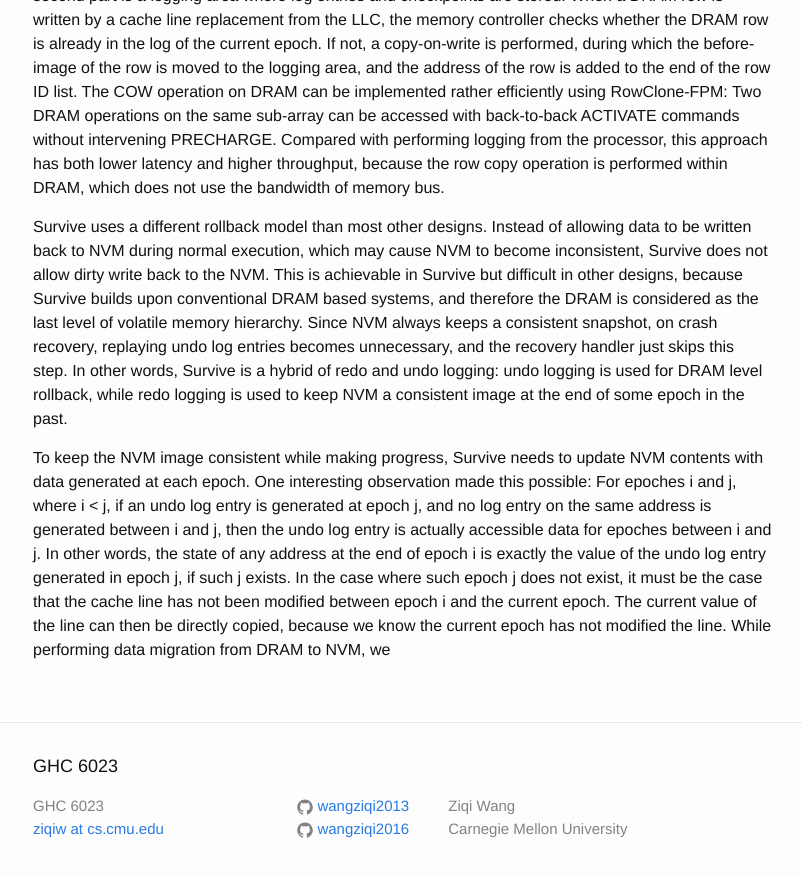
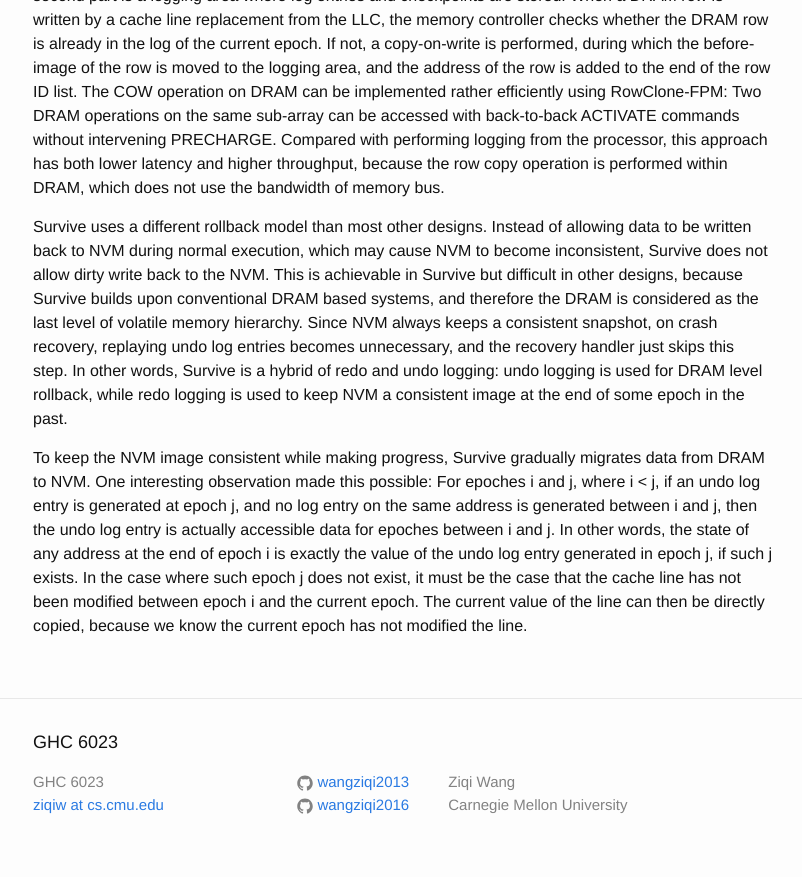
Before and after one commit to wangziqi2013/wangziqi2013.github.io, a Jekyll site: the page built from _posts/2019-03-09-survive.markdown, in a window 1280 px wide and 900 px high, scrolled down 1468 px. Shown: the top 877 px of the window, without its empty margins (237-1039 px from the left). Built offline with Jekyll 4.4.1, drawn with Linux system fonts in a browser that asks for light colours.

Commit message:
Small change

```diff
--- a/_posts/2019-03-09-survive.markdown
+++ b/_posts/2019-03-09-survive.markdown
@@ -62,11 +62,10 @@ on crash recovery, replaying undo log entries becomes unnecessary, and the recov
 words, Survive is a hybrid of redo and undo logging: undo logging is used for DRAM level rollback, while redo logging is
 used to keep NVM a consistent image at the end of some epoch in the past.
 
-To keep the NVM image consistent while making progress, Survive needs to update NVM contents with data generated at each
-epoch. One interesting observation made this possible: For epoches i and j, where i < j, if an undo log entry is generated
-at epoch j, and no log entry on the same address is generated between i and j, then the undo log entry is actually accessible
-data for epoches between i and j. In other words, the state of any address at the end of epoch i is exactly the value of
-the undo log entry generated in epoch j, if such j exists. In the case where such epoch j does not exist, it must be the
-case that the cache line has not been modified between epoch i and the current epoch. The current value of the line can
-then be directly copied, because we know the current epoch has not modified the line. While performing data migration
-from DRAM to NVM, we
+To keep the NVM image consistent while making progress, Survive gradually migrates data from DRAM to NVM. One interesting
+observation made this possible: For epoches i and j, where i < j, if an undo log entry is generated at epoch j, and no
+log entry on the same address is generated between i and j, then the undo log entry is actually accessible data for epoches
+between i and j. In other words, the state of any address at the end of epoch i is exactly the value of the undo log entry
+generated in epoch j, if such j exists. In the case where such epoch j does not exist, it must be the case that the cache
+line has not been modified between epoch i and the current epoch. The current value of the line can then be directly copied,
+because we know the current epoch has not modified the line.
```
